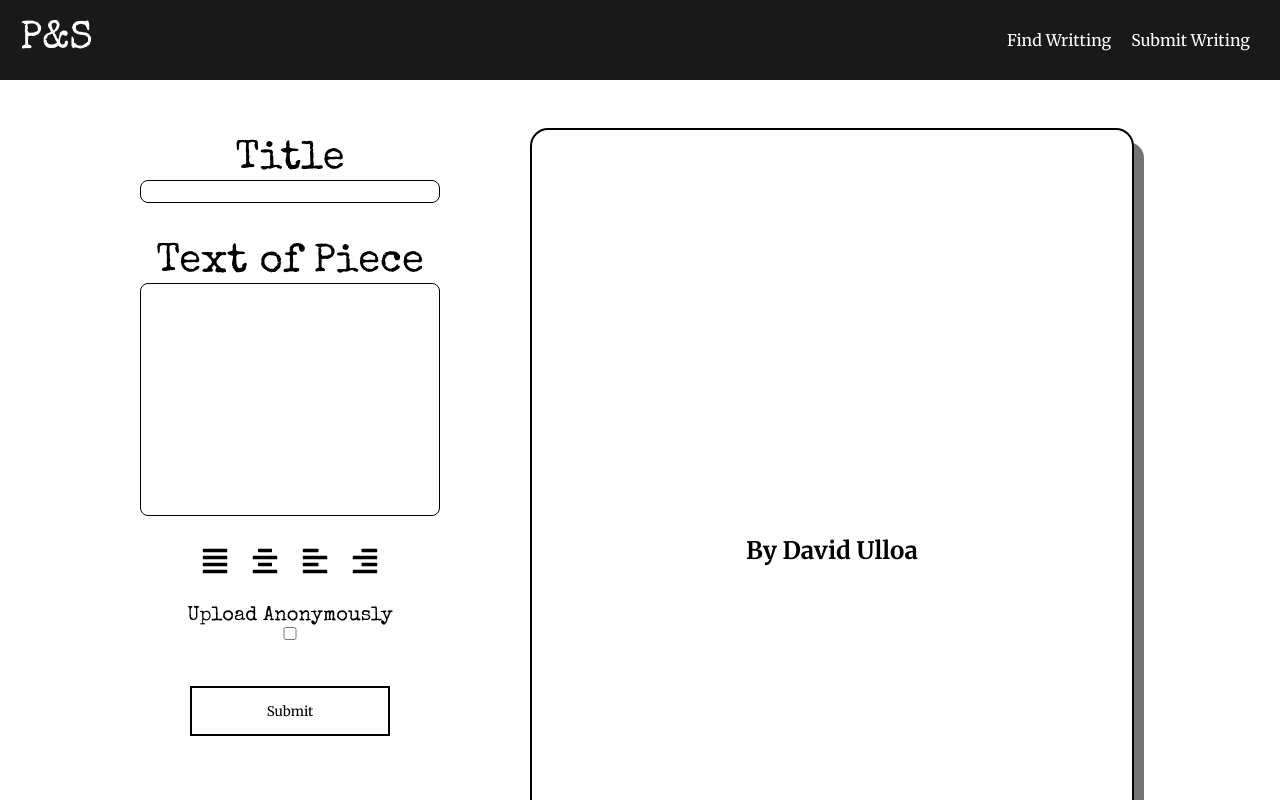
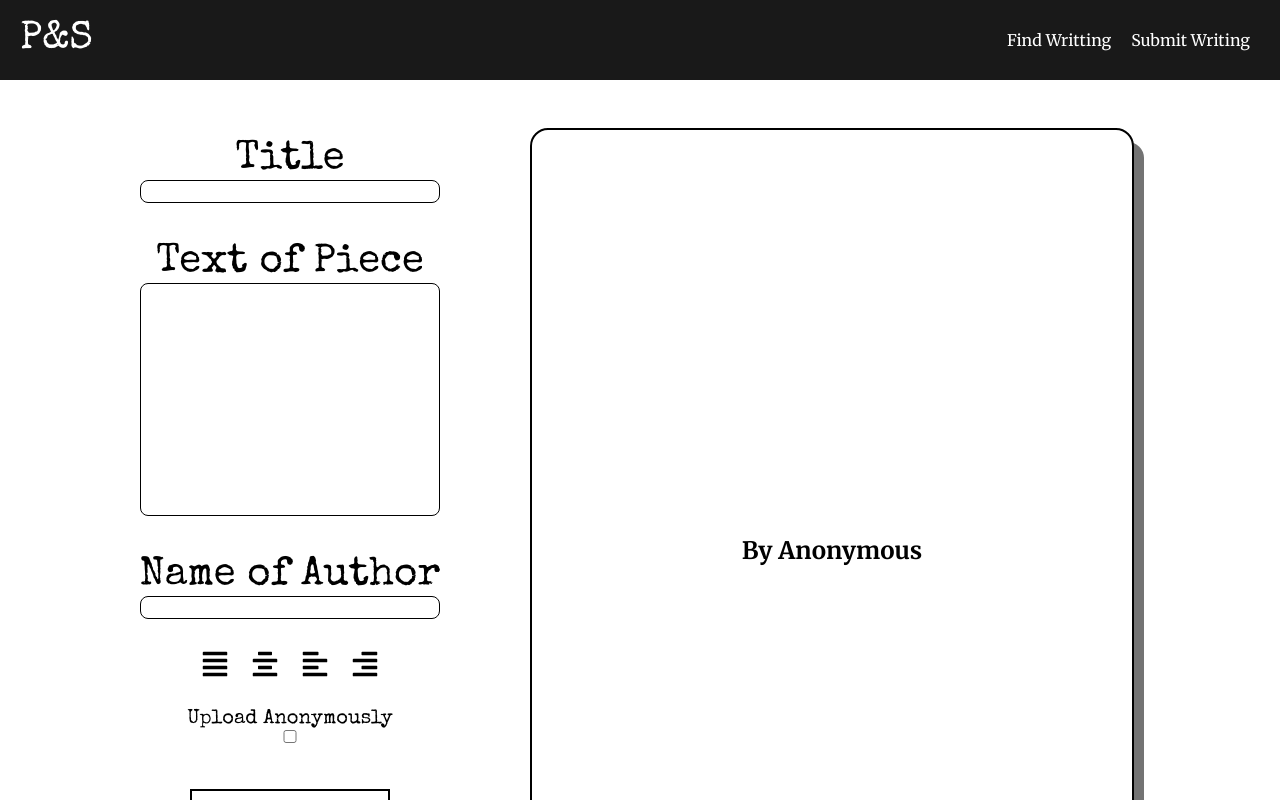
Before and after one commit to DavidUlloa6310/YourPapyrs, a React (Create React App) app in the folder client/: page /upload in a window 1280 px wide. Shown: the top 800 px of the page. Built offline with nearby package versions, Linux system fonts and the light colour scheme.

Commit message:
Ready for production!!! V1.0.1
Fixed importing data with wrong URL and added Author input in form

```diff
--- a/client/src/Components/PiecePage/PiecePage.jsx
+++ b/client/src/Components/PiecePage/PiecePage.jsx
@@ -12,7 +12,7 @@ function PiecePage(props) {
   const [loading, setLoading] = useState(true);
 
   useEffect(() => {
-    fetch(`http://localhost:5000/api/v1/pieces/${id}`)
+    fetch(`https://calm-plains-43987.herokuapp.com/api/v1/pieces/${id}`)
       .then((response) => response.json())
       .then((data) => {
         setPiece(data.data.piece);
--- a/client/src/Components/PiecesSection/PiecesList.jsx
+++ b/client/src/Components/PiecesSection/PiecesList.jsx
@@ -1,4 +1,6 @@
 import React from "react";
+
+import { Link } from "react-router-dom";
 
 import styles from "./PiecesList.module.css";
 import PieceCard from "./PieceCard";
@@ -8,7 +10,9 @@ function PiecesList(props) {
     return (
       <div className={styles["warning"]}>
         <h1> No Pieces Found </h1>
-        <button className={styles["button"]}>Submit A Piece</button>
+        <Link to="/upload">
+          <button className={styles["button"]}>Submit A Piece</button>
+        </Link>
       </div>
     );
   }
@@ -22,7 +26,7 @@ function PiecesList(props) {
             title={item.title}
             key={item._id}
             id={item._id}
-            type={"Poem"}
+            // type={"Poem"}
           ></PieceCard>
         );
       })}
--- a/client/src/Components/PiecesSection/PiecesList.module.css
+++ b/client/src/Components/PiecesSection/PiecesList.module.css
@@ -24,4 +24,5 @@
   border: none;
 
   margin: 20px;
+  cursor: pointer;
 }
--- a/client/src/Components/PiecesSection/PiecesSection.jsx
+++ b/client/src/Components/PiecesSection/PiecesSection.jsx
@@ -10,7 +10,9 @@ function PiecesSection(props) {
   useEffect(() => {
     async function getData() {
       try {
-        const response = await fetch("http://localhost:5000/api/v1/pieces");
+        const response = await fetch(
+          "https://calm-plains-43987.herokuapp.com/api/v1/pieces"
+        );
         const data = await response.json();
         if (response.ok) {
           console.log(data);
--- a/client/src/Components/UploadPage/UploadForm.jsx
+++ b/client/src/Components/UploadPage/UploadForm.jsx
@@ -83,6 +83,20 @@ function UploadForm(props) {
           <p className={styles["error"]}>You must include some text</p>
         )}
       </div>
+
+      <div className={styles["input-div"]}>
+        <label>Name of Author</label>
+        <input
+          type="text"
+          {...register("author")}
+          onChange={props.onAuthorChange}
+          value={props.author}
+        ></input>
+        {errors.title && (
+          <p className={styles["error"]}>You must include a title</p>
+        )}
+      </div>
+
       <div className={styles["align-btns"]}>
         <FaAlignJustify
           size={30}
--- a/client/src/Components/UploadPage/UploadPage.jsx
+++ b/client/src/Components/UploadPage/UploadPage.jsx
@@ -10,6 +10,7 @@ import styles from "./UploadPage.module.css";
 function UploadPage(props) {
   const [title, setTitle] = useState("");
   const [content, setContent] = useState("");
+  const [author, setAuthor] = useState("");
   const [isAnon, setIsAnon] = useState(false);
 
   const [showModal, setShowModal] = useState(false);
@@ -19,7 +20,9 @@ function UploadPage(props) {
 
   async function submitHandler(data) {
     try {
-      const response = await fetch("http://localhost:5000/api/v1/pieces", {
+      const response = await fetch(
+        `https://calm-plains-43987.herokuapp.com/api/v1/pieces`,
+        {
           method: "POST",
           headers: {
             "Content-Type": "application/json",
@@ -27,14 +30,11 @@ function UploadPage(props) {
           body: JSON.stringify({
             title: title,
             text: content,
-          author: isAnon ? "Anonymous" : "David Ulloa",
+            author: isAnon || author === "" ? "Anonymous" : author,
           }),
-      });
-      if (response.ok) {
+        }
+      );
       setShowModal(true);
-      } else {
-        setShowError(true);
-      }
     } catch (err) {
       setShowError(true);
     }
@@ -50,6 +50,10 @@ function UploadPage(props) {
 
   function titleHandler(event) {
     setTitle(event.target.value);
+  }
+
+  function authorHandler(event) {
+    setAuthor(event.target.value);
   }
 
   function contentHandler(event) {
@@ -70,15 +74,17 @@ function UploadPage(props) {
         onSubmit={submitHandler}
         onTitleChange={titleHandler}
         onContentChange={contentHandler}
+        onAuthorChange={authorHandler}
         updateStyles={updateStyles}
         content={content}
         title={title}
+        author={author}
         toggleAnon={anonHandler}
       ></UploadForm>
       <Card className={styles["card"]}>
         <Piece
           content={content}
-          author={isAnon ? "Anonymous" : "David Ulloa"}
+          author={isAnon || author === "" ? "Anonymous" : author}
           title={title}
           textStyle={textStyles}
         ></Piece>
```
Also changed, not shown: 1 other file (tests, documents, lock files or other folders). Lines whose indentation alone changed are shown as unchanged.
